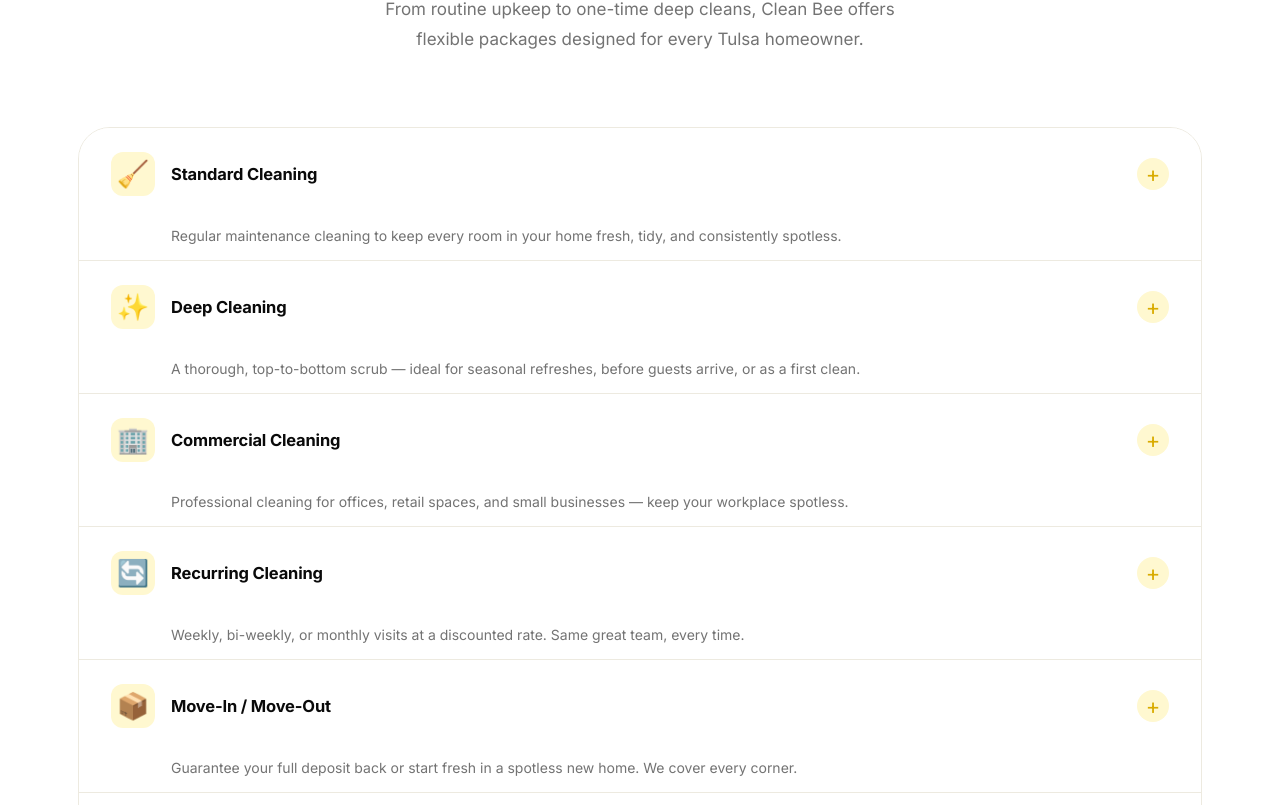
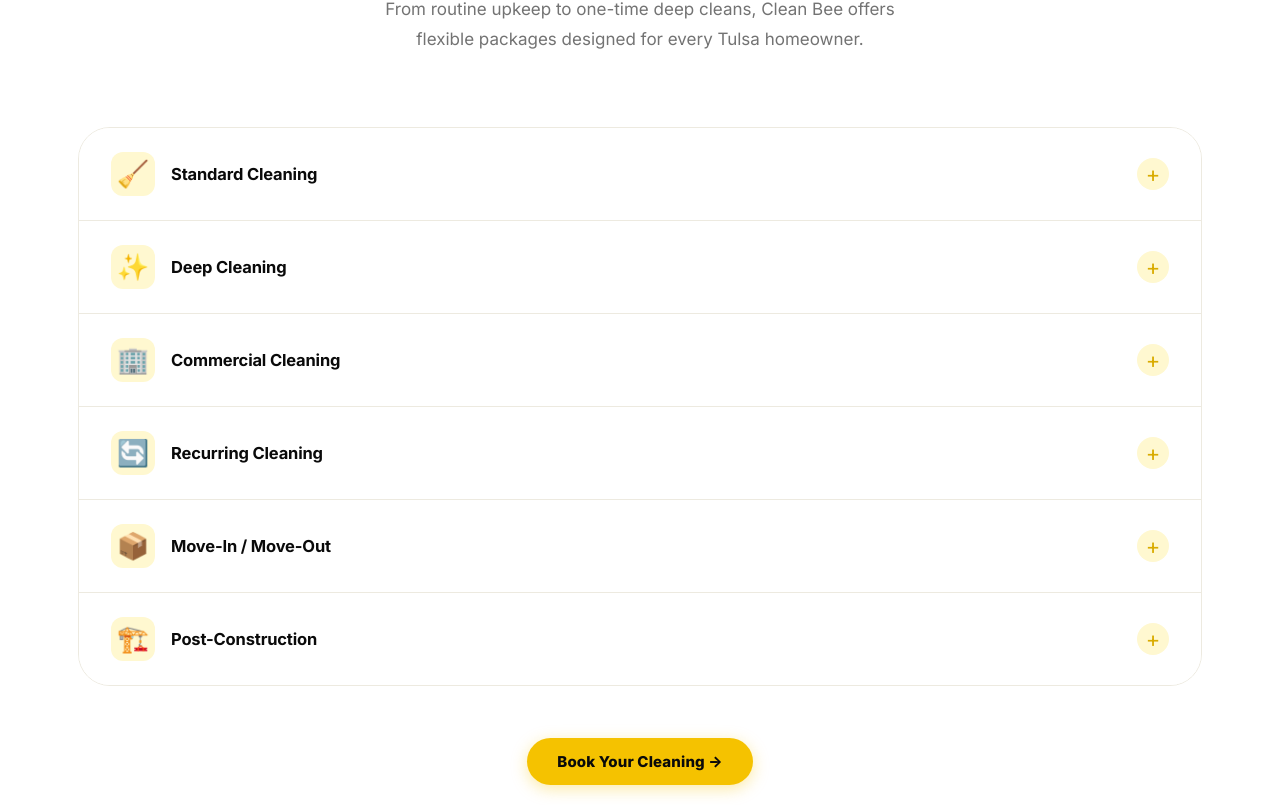
Before and after one commit to alekwayne3-crypto/personal_site, a React (Vite) app in the folder client/: page / in a window 1280 px wide. Shown: the part 1035-1840 px from the top of the page. Built offline with nearby package versions, Linux system fonts and the light colour scheme.

Commit message:
Remove accordion animation, allow multiple items open independently

```diff
--- a/client/src/components/Services.jsx
+++ b/client/src/components/Services.jsx
@@ -40,7 +40,8 @@ const SERVICES = [
 ]
 
 export default function Services() {
-  const [open, setOpen] = useState(null)
+  const [open, setOpen] = useState(new Set())
+  const toggle = (i) => setOpen(prev => { const s = new Set(prev); s.has(i) ? s.delete(i) : s.add(i); return s })
   const go = (id) => document.getElementById(id)?.scrollIntoView({ behavior: 'smooth' })
 
   return (
@@ -59,17 +60,17 @@ export default function Services() {
           {SERVICES.map((s, i) => (
             <div
               key={s.title}
-              className={`svc-item${open === i ? ' svc-item--open' : ''}`}
+              className={`svc-item${open.has(i) ? ' svc-item--open' : ''}`}
             >
-              <button className="svc-header" onClick={() => setOpen(open === i ? null : i)}>
+              <button className="svc-header" onClick={() => toggle(i)}>
                 <div className="svc-header-left">
                   <span className="svc-icon">{s.icon}</span>
                   <span className="svc-title">{s.title}</span>
                 </div>
-                <span className="svc-arrow">{open === i ? '−' : '+'}</span>
+                <span className="svc-arrow">{open.has(i) ? '−' : '+'}</span>
               </button>
 
-              <div className={`svc-body-wrap${open === i ? ' svc-body-wrap--open' : ''}`}>
+              {open.has(i) && (
                 <div className="svc-body">
                   <p className="svc-desc">{s.desc}</p>
                   <ul className="svc-features">
@@ -84,7 +85,7 @@ export default function Services() {
                     Get a Free Quote →
                   </button>
                 </div>
-              </div>
+              )}
             </div>
           ))}
         </div>
--- a/client/src/index.css
+++ b/client/src/index.css
@@ -633,9 +633,7 @@ input, textarea, select { font-family: var(--font); }
 .svc-item--open .svc-title { color: var(--black); }
 .svc-arrow { font-size: 22px; font-weight: 300; color: var(--yellow-dark); width: 32px; height: 32px; display: flex; align-items: center; justify-content: center; border-radius: 50%; background: var(--yellow-light); flex-shrink: 0; }
 
-.svc-body-wrap { display: grid; grid-template-rows: 0fr; transition: grid-template-rows 0.3s ease; }
-.svc-body-wrap--open { grid-template-rows: 1fr; }
-.svc-body { overflow: hidden; padding: 4px 32px 36px 92px; }
+.svc-body { padding: 4px 32px 36px 92px; }
 .svc-desc { font-size: 14px; color: var(--text-muted); line-height: 1.75; margin-bottom: 24px; }
 .svc-features { display: grid; grid-template-columns: repeat(2, 1fr); gap: 14px; }
 .svc-feature { display: flex; align-items: center; gap: 10px; font-size: 13px; color: var(--text-2); font-weight: 600; }
```
